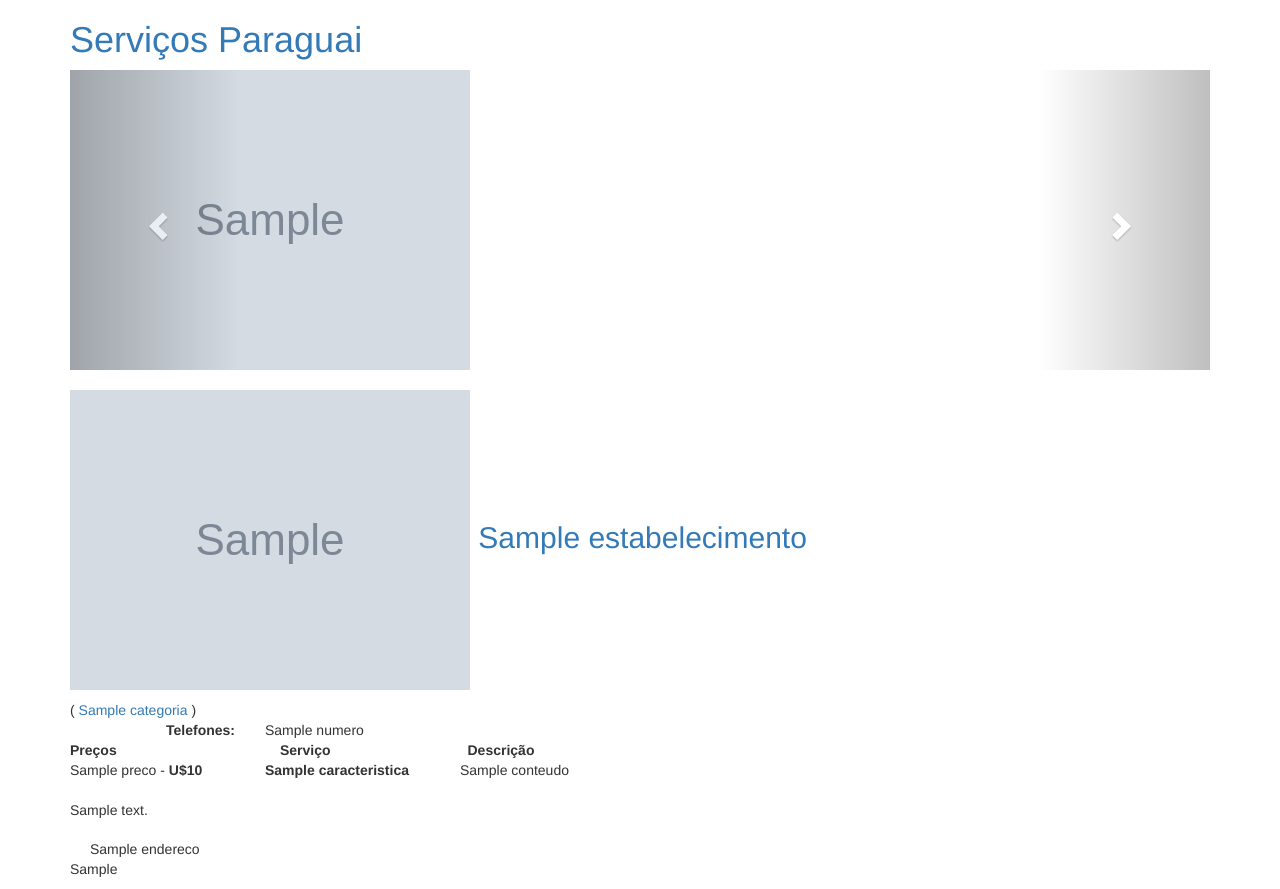
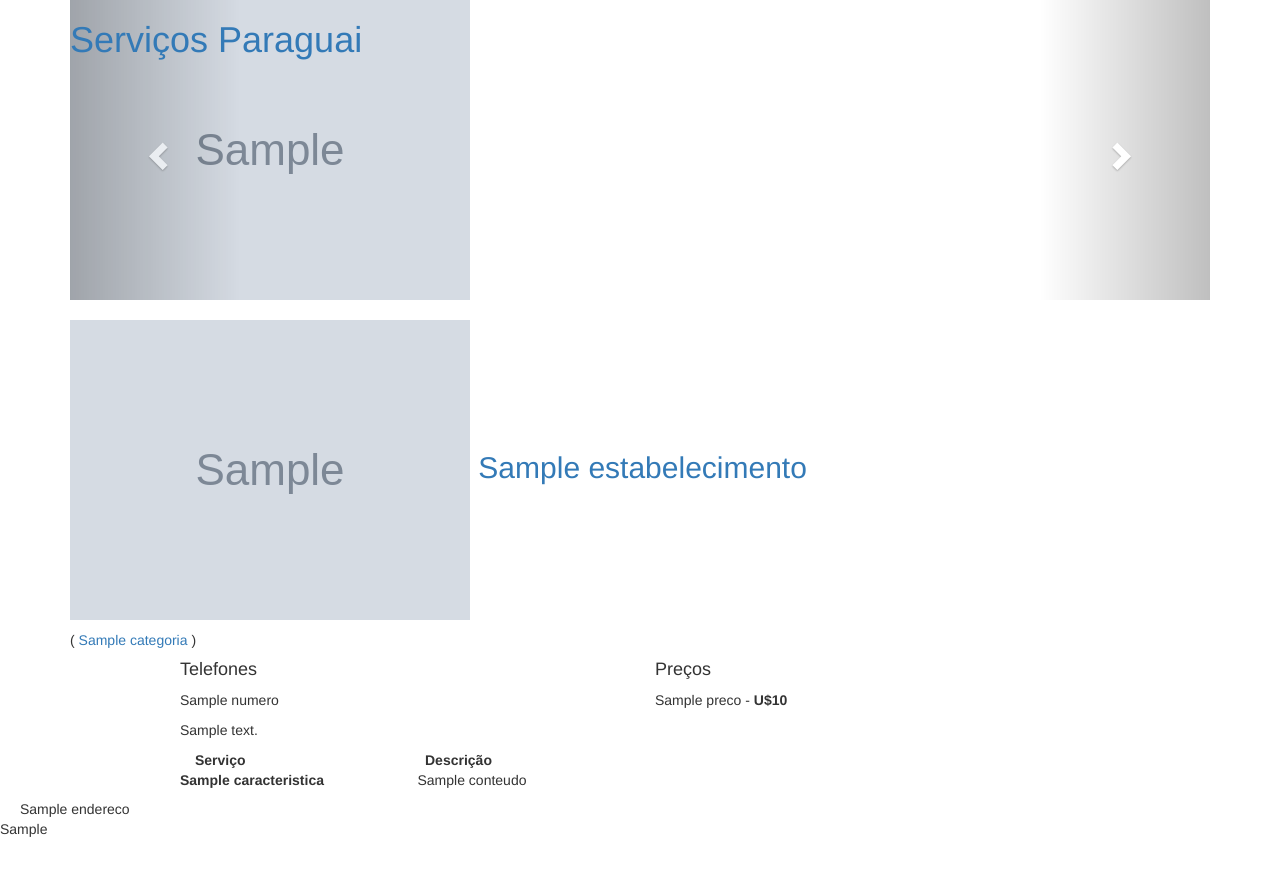
Before and after one commit to tyagow/servicos-paraguai, a Django app: template src/core/templates/core/hotel_detail.html in a window 1280 px wide. After the commit the page ends 837 px from the top, so only its background shows below. Run offline with Django 3.2, Linux system fonts and the light colour scheme; the template is opened without the code that fills it: most values are stand-ins (such as "Sample title", 1, 10 or a date in 2020); grey boxes marked "Sample" are stand-in pictures; parts of the project's set-up code (start-up, migrations or seed data) failed here and were passed over; some libraries are stand-ins or nearby versions.

Commit message:
Mexendo no layout

```diff
--- a/src/core/templates/base.html
+++ b/src/core/templates/base.html
@@ -39,12 +39,11 @@
 {% block  navbar %}
     {% include 'nav.html' %}
 {% endblock %}
-<div class="container">
-    <div class="body-container">
-        {% block content %}
-        {% endblock %}
-    </div>
-</div>
+
+
+{% block content %}
+{% endblock %}
+
 <footer>
 
 </footer>
--- a/src/core/templates/core/categoria_detail.html
+++ b/src/core/templates/core/categoria_detail.html
@@ -1,7 +1,8 @@
 {% extends 'base.html' %}
 
 {% block content %}
-        <section>
+    <section>
+        <div class="body-container">
             <div class="categoria col-md-8 col-md-offset-2">
                 <h2 class="categorias-titulo">{{ categoria.nome }}</h2>
                 {% if  categoria.logo %}
@@ -13,5 +14,6 @@
                     </div>
                 {% endfor %}
             </div>
-        </section>
+        </div>
+    </section>
 {% endblock %}
--- a/src/core/templates/core/categorias.html
+++ b/src/core/templates/core/categorias.html
@@ -2,7 +2,9 @@
 {% load mptt_tags %}
 {% block content %}
     <section id="categories">
+        <div class="body-container">
             <div class="row">
+                <div class="container">
                     <div class="col-md-4">
                         {% for node,structure in categorias|tree_info %}
                             {% if not node.parent %}
@@ -16,8 +18,8 @@
                             {% endif %}
                             {% if 1 in structure.closed_levels %}</div>{% cycle '' '' '</div>' %}{% if not 0 in structure.closed_levels %}{% cycle '' '' "<div class='row'>" %}<div class="col-md-4">{% endif %}{% endif %}
                         {% endfor %}
-
                         </div>
-
+                </div>
+            </div>
     </section>
 {% endblock %}
--- a/src/core/templates/core/hotel_detail.html
+++ b/src/core/templates/core/hotel_detail.html
@@ -5,7 +5,10 @@
     <script src="{% static 'js/main.js' %}"></script>
 {% endblock %}
 {% block content %}
-    <section id="#carousel">
+    <section id="carousel-section">
+        <div class="row">
+            <div class="container">
+                <div id="carousel">
                     <div id="carousel-example-generic" class="carousel slide" data-ride="carousel">
                         <!-- Indicators -->
                         <ol class="carousel-indicators">
@@ -37,9 +40,25 @@
                             <span class="sr-only">Next</span>
                         </a>
                     </div>
+                </div>
+                {#                <div class="titulo-estabelecimento">#}
+                {#                    <h2>#}
+                {#                        {% if estabelecimento.logo %}<img src="{{ estabelecimento.logo.url }}" alt="" class="photo">{% endif %}#}
+                {#                        <a href="{{ estabelecimento.website }}">{{ estabelecimento.nome }}</a>#}
+                {#                    </h2>#}
+                {#                </div>#}
+                {#                <div class="estabelecimento-categorias">#}
+                {#                    ({% for categoria in estabelecimento.categoria.all %}#}
+                {#                    <a href="{{ categoria.get_absolute_url }}">{{ categoria.nome }}</a>#}
+                {#                {% endfor %})#}
+                {#                </div>#}
+            </div>
+
+        </div>
     </section>
-    <section>
-        <div class="header-estabelecimento">
+    <section id="header-estabelecimento">
+        <div class="row">
+            <div class="container">
                 <div class="titulo-estabelecimento">
                     <h2>
                         {% if estabelecimento.logo %}<img src="{{ estabelecimento.logo.url }}" alt="" class="photo">{% endif %}
@@ -49,49 +68,63 @@
                 ({% for categoria in estabelecimento.categoria.all %}
                 <a href="{{ categoria.get_absolute_url }}">{{ categoria.nome }}</a>
             {% endfor %})
+            </div>
+        </div>
+    </section>
+    <section id="descricao-section">
         <div class="row">
-                <div class="col-md-2 text-right telefones">
-                    <strong>Telefones:</strong>
+            <div class="container">
+                <div class="col-md-5 col-md-offset-1">
+                    <div class="card">
+                        <div class="card-header">
+                            <h4>Telefones</h4>
                         </div>
-                <div class="col-md-3"><div class="telefones">
+                        <div class="telefones">
                             {% for tel in estabelecimento.telefones.all %}
-                        {{ tel.numero }}<br/>
+                                <p>{{ tel.numero }}</p>
                             {% endfor %}
                         </div>
                     </div>
                 </div>
-            <div class="row">
-                <div class="precos-caracteristicas">
+                <div class="col-md-5">
+                    <div class="card">
+                        <div class="card-header">
+
+                            <h4>Preços</h4>
+                        </div>
                         <div class="precos">
-                        <div class="col-md-2 text-left">
-                            <strong>Preços</strong>
+
                             {% for preco in estabelecimento.precos.all %}
                                 <p>{{ preco.titulo }} - <strong>U${{ preco.valor }}</strong></p>
                             {% endfor %}
                         </div>
                     </div>
-                    <div class="col-md-8 caracteristicas">
-                        <div class="col-md-3 caracteristica"><strong>Serviço</strong></div><div class="col-md-8 caracteristica"><strong>Descrição</strong></div>
+                </div>
+                <div class="col-md-10 col-md-offset-1 col-xs-12">
+                    <div class="descricao">
+                        {{ estabelecimento.descricao|linebreaks }}
+                    </div>
+                </div>
+            </div>
+        </div>
+    </section>
+    <section id="caracteristicas-hotel">
+        <div class="row">
+            <div class="container">
+                <div class="col-xs-10 col-xs-offset-1 caracteristicas">
+                    <div class="col-md-3 col-xs-3 caracteristica caracteristica-header-left"><strong>Serviço</strong></div><div class="col-md-8 col-xs-8 caracteristica caracteristica-header-right"><strong>Descrição</strong></div>
                     <p></p>
                     {% for caracteristica in estabelecimento.caracteristicas.all %}
                         <div class="row caracteristicas-row">
-                                <div class="col-md-3"><strong>{{ caracteristica.titulo }}</strong></div><div class="col-md-8">{{ caracteristica.conteudo }}</div>
+                            <div class="col-xs-3 caracteristicas-row-left"><strong>{{ caracteristica.titulo }}</strong></div><div class="col-xs-8 caracteristicas-row-right">{{ caracteristica.conteudo }}</div>
                         </div>
                     {% endfor %}
                 </div>
             </div>
         </div>
-            <div class="descricao">
-                <p>
-                    {{ estabelecimento.descricao|linebreaks }}
-                </p>
-            </div>
-        </div>
     </section>
-
-    <!-- VENUE -->
     <section id="venue">
-        <div class="row min-h-10">
+        <div class="row">
             <div id="coordenadas"  data-coordenadas="{{ estabelecimento.coordenadas }}" style="display: none;"></div>
             <div id="map-canvas"></div>
             <div class="row col-md-12">
--- a/src/core/templates/nav.html
+++ b/src/core/templates/nav.html
@@ -1,5 +1,5 @@
 <!-- TOP -->
-<nav id="top" data-stellar-background-ratio="0.5">
+<nav id="top" class="navbar-fixed-top" data-stellar-background-ratio="0.5">
     <div class="container">
         <div class="countdown text-align-center row col-md-12">
             <h1 class="titulo"><a href="{% url 'home' %}">Serviços Paraguai</a></h1>
```
Also changed, not shown: src/core/templates/core/estabelecimento_detail.html (+40 -36 lines), src/core/templates/index.html (+40 -24 lines). Lines whose indentation alone changed are shown as unchanged.
